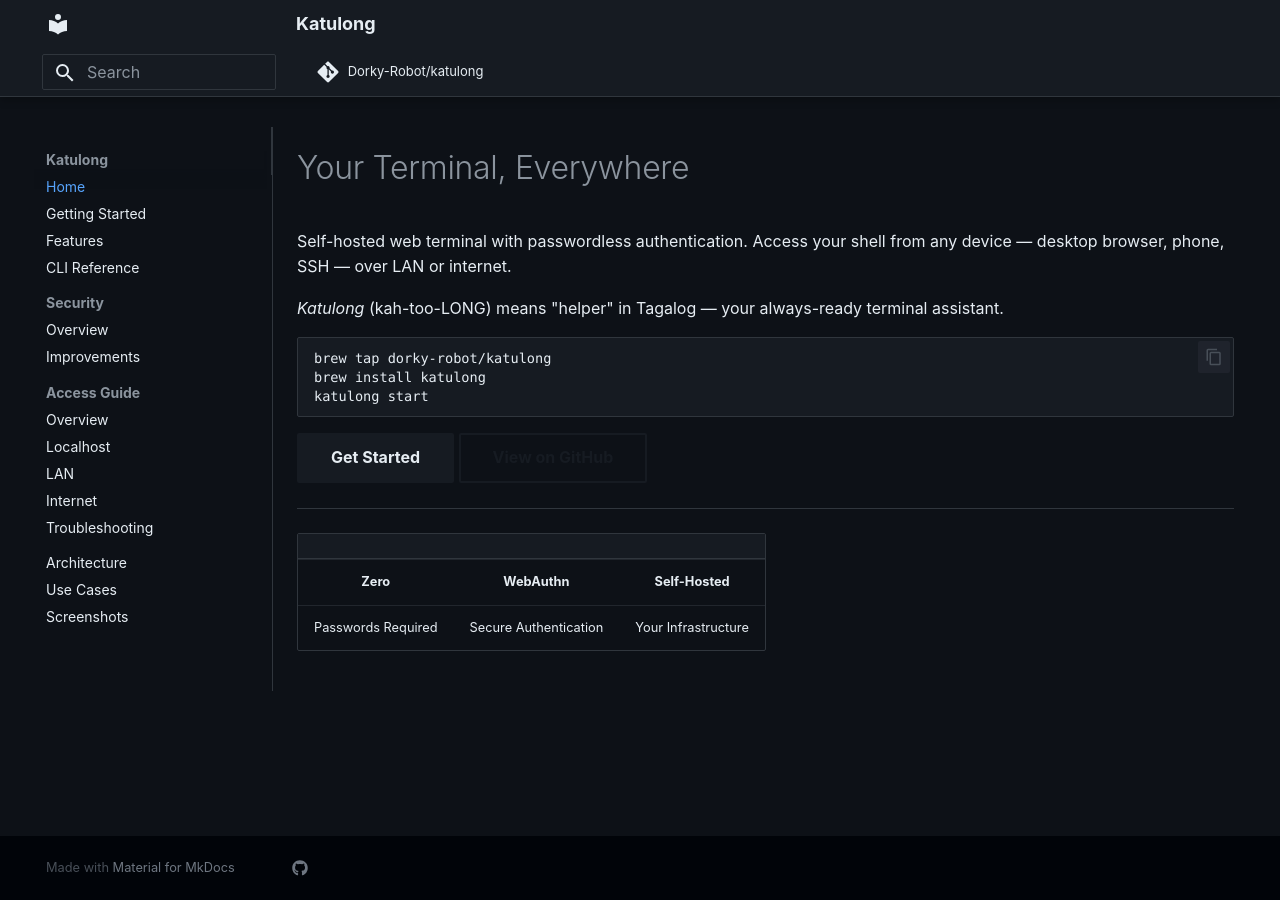
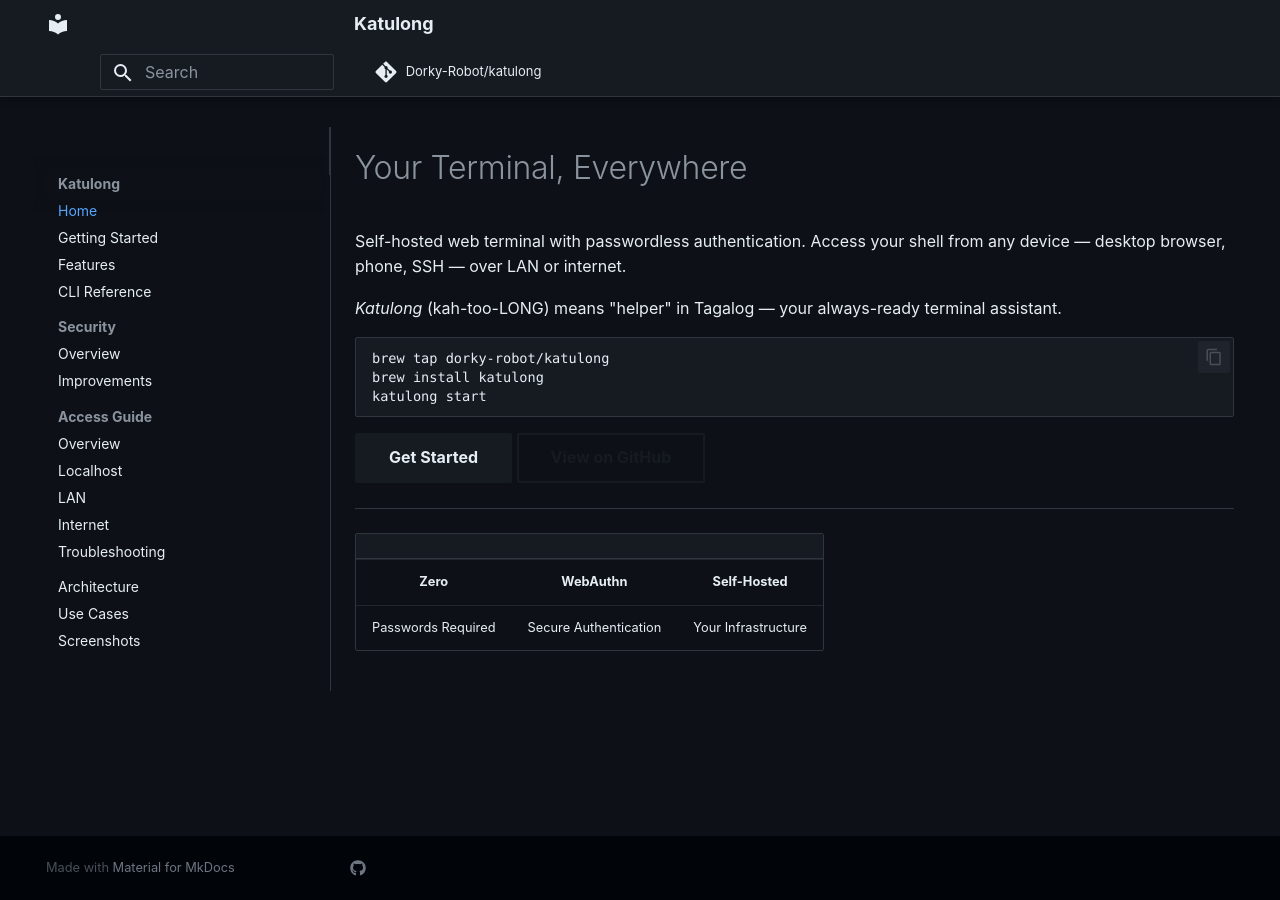
Before and after one commit to Dorky-Robot/katulong, an MkDocs documentation site: the page built from docs/index.md, in a window 1280 px wide. Built offline with MkDocs 1.6.1 and Material for MkDocs 9.7.7, drawn with Linux system fonts in a browser that asks for light colours; comment, search, counter and statistics services are not loaded.

Commit message:
docs: widen sidebar column to prevent text clipping

```diff
--- a/docs/assets/css/dorkyrobot-theme.css
+++ b/docs/assets/css/dorkyrobot-theme.css
@@ -145,12 +145,18 @@ html {
     display: block;
     position: sticky;
     top: 0;
+    width: 15rem;
+    overflow: visible;
+  }
+  .md-sidebar--primary .md-sidebar__inner {
+    width: 15rem;
+    padding: 1.2rem 0.6rem;
   }
   .md-header__button[for="__drawer"] {
     display: none;
   }
   .md-grid {
     display: grid;
-    grid-template-columns: 12.1rem minmax(0, 1fr);
+    grid-template-columns: 15rem minmax(0, 1fr);
   }
 }
```
